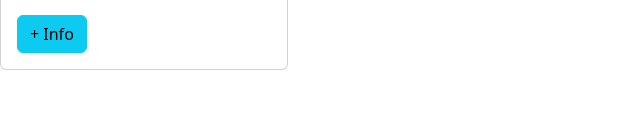
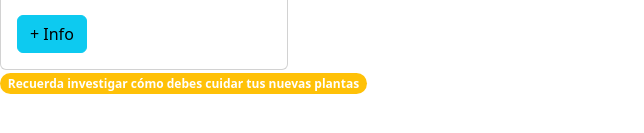
Before and after one commit to jpablow/ADL-FSJS-M04U01, a React (Create React App) app: page / in a window 1280 px wide. Shown: the part 537-670 px from the top of the page, without its empty margins (0-644 px from the left). Built offline with nearby package versions, Linux system fonts and the light colour scheme.

Commit message:
Crea el footer

```diff
--- a/src/App.js
+++ b/src/App.js
@@ -2,12 +2,14 @@ import './App.css';
 import 'bootstrap/dist/css/bootstrap.min.css';
 import CompHeader from './components/Header';
 import CompCard from './components/Card';
+import CompFooter from './components/Footer';
 
 function App() {
   return (
     <div>
       <CompHeader title='Galería de Imágenes con React' />
       <CompCard imgUrl='https://www.picturethisai.com/image-handle/website_cmsname/image/1080/153726684976119827.jpeg?x-oss-process=image/format,webp/resize,s_422&v=1.0' title='Stromanthe Thalia' text='El estromante es una especie adoptada por la decoración de interiores para ser cultivada en maceta. Su aspecto más decorativo lo aporta la combinación tan llamativa de colores que presentan sus hojas: verde, rosa y crema con el envés rojizo.' webUrl='https://www.picturethisai.com/es/wiki/Stromanthe_thalia.html' />
+      <CompFooter />
     </div>
   );
 }
--- a/src/components/Footer.jsx
+++ b/src/components/Footer.jsx
@@ -0,0 +1,11 @@
+import Badge from 'react-bootstrap/Badge';
+
+const CompFooter = () => {
+    return (
+        <div>
+            <Badge pill bg="warning">Recuerda investigar cómo debes cuidar tus nuevas plantas</Badge>{' '}
+        </div>
+    );
+}
+
+export default CompFooter;
```
